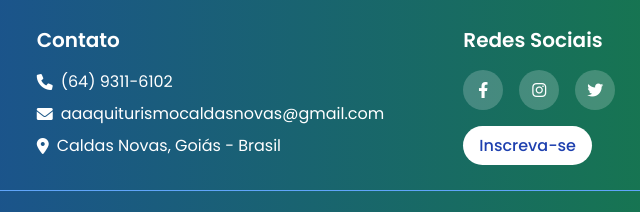
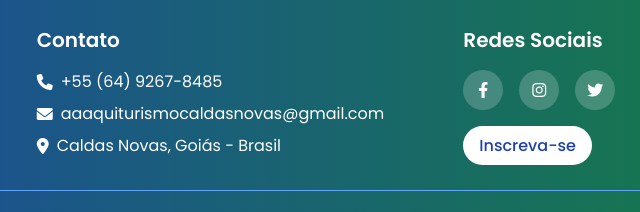
Before and after one commit to NikolasGoO/Tourism-Site, a plain HTML site: page catalog-page/index-catalog.html in a window 1280 px wide. Shown: the part 2362-2574 px from the top of the page, 406-1046 px from the left. Drawn offline with nearby package versions, Linux system fonts and the light colour scheme.

Commit message:
Fixing informations.

```diff
--- a/catalog-page/index-catalog.html
+++ b/catalog-page/index-catalog.html
@@ -210,7 +210,7 @@
                     <ul class="space-y-2">
                         <li class="flex items-center">
                             <i class="fas fa-phone mr-2"></i>
-                            <span>(64) 9311-6102</span>
+                            <span>+55 (64) 9267-8485</span>
                         </li>
                         <li class="flex items-center">
                             <i class="fas fa-envelope mr-2"></i>
```
Also changed, not shown: index.html (+2 -2 lines).
